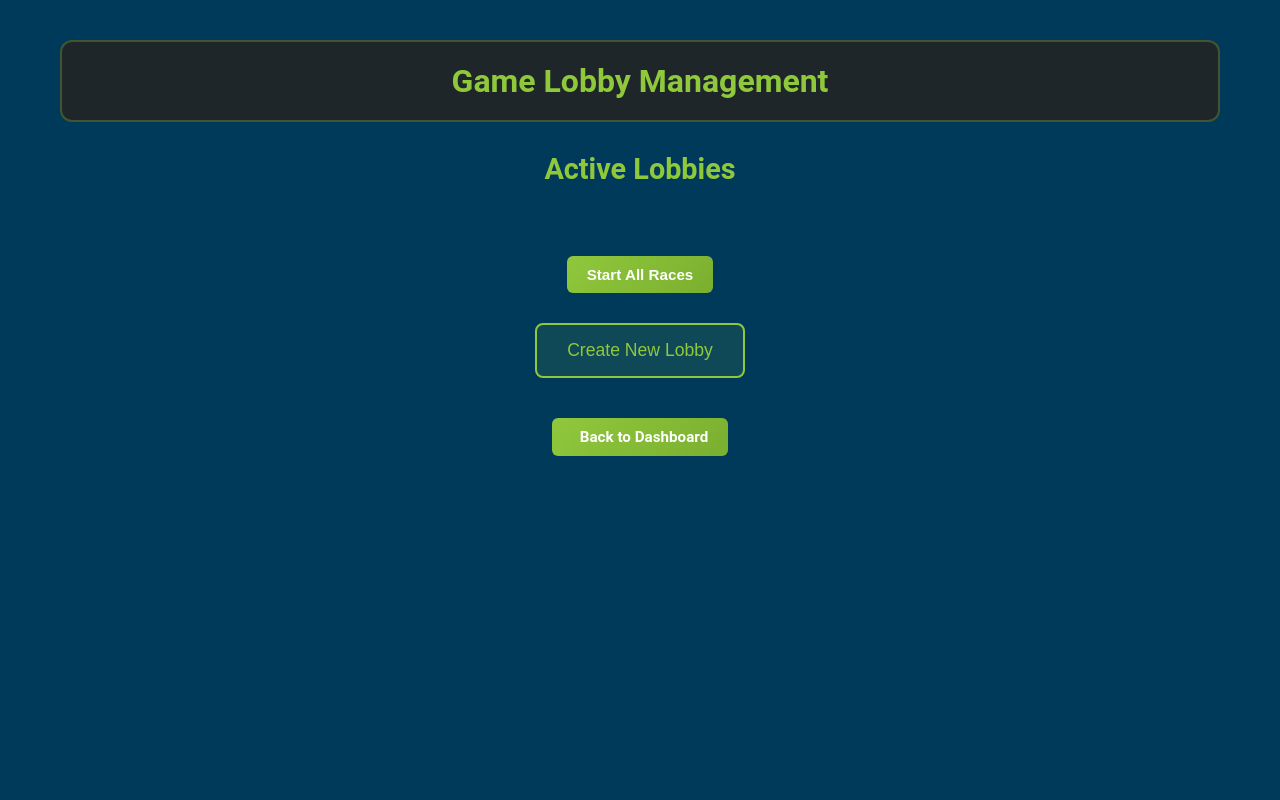
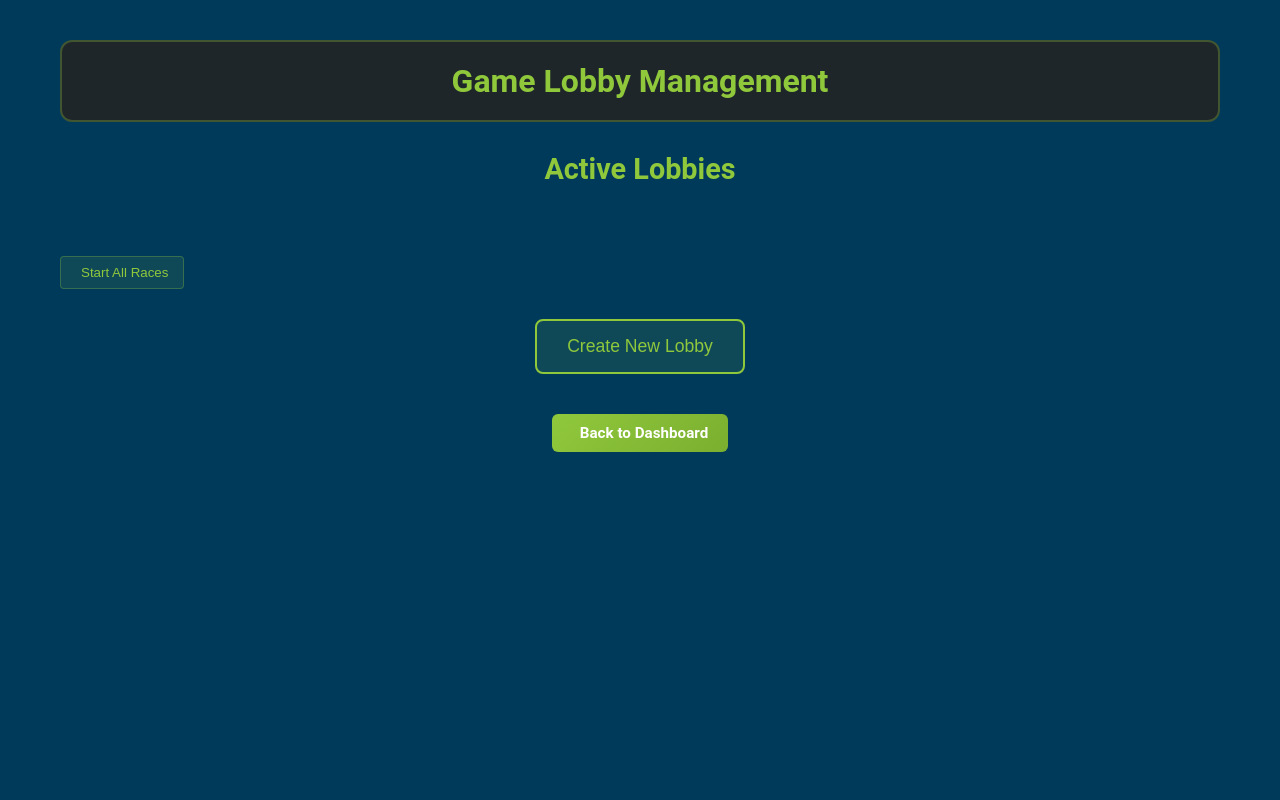
Before and after one commit to somretsay/scavenger_hunt42225, a Django app: page /manage-lobbies/ in a window 1280 px wide. Run offline with Django 5.2, Linux system fonts and the light colour scheme; the visitor is signed in with stand-in values (Sample User, id 1); data that the repository does not hold is empty; some libraries are stand-ins or nearby versions.

Commit message:
Update manage_lobbies.html

```diff
--- a/scavenger_hunt422/templates/hunt/manage_lobbies.html
+++ b/scavenger_hunt422/templates/hunt/manage_lobbies.html
@@ -38,12 +38,6 @@
                     </p>
                 </div>
                 <div class="lobby-actions">
-                    <form action="{% url 'start_race' lobby.id %}" method="post">
-                        {% csrf_token %}
-                        <button type="submit" class="start-race-btn">
-                          <i class="fas fa-play"></i> Start All Races
-                        </button>
-                      </form>
                     <a href="{% url 'lobby_details' lobby.id %}" class="btn view-btn">
                         <i class="fas fa-eye"></i> View Details
                     </a>
@@ -53,8 +47,12 @@
         </div>
     </div>
 
-    <button class="btn btn-success mb-3" onclick="startAllRaces()">Start All Races</button>
-
+    <form action="{% url 'start_race' lobby.id %}" method="post">
+        {% csrf_token %}
+        <button type="submit" class="start-race-btn">
+          <i class="fas fa-play"></i> Start All Races
+        </button>
+      </form>
 
     <div class="create-section">
         <button class="create-lobby-btn" onclick="showCreateForm()">
```
